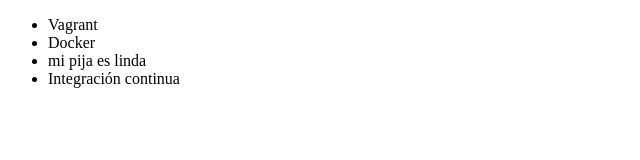
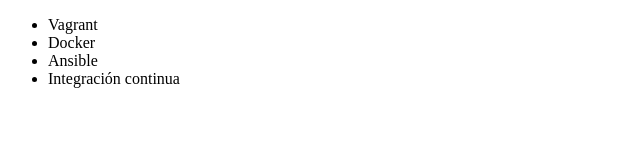
Before and after one commit to LeonardoMad90/Curso, a plain HTML site: page index.html in a window 1280 px wide. Shown: the full height of the page, 0-640 px from the left. Drawn offline with Linux system fonts and the light colour scheme.

Commit message:
volviendo a modificar el index,html al estado original

```diff
--- a/index.html
+++ b/index.html
@@ -8,7 +8,7 @@
     <ul>
         <li> Vagrant </li>
         <li> Docker </li>
-        <li> mi pija es linda </li>
+        <li> Ansible </li>
         <li> Integración continua </li>
     </ul>
 </body>
```
